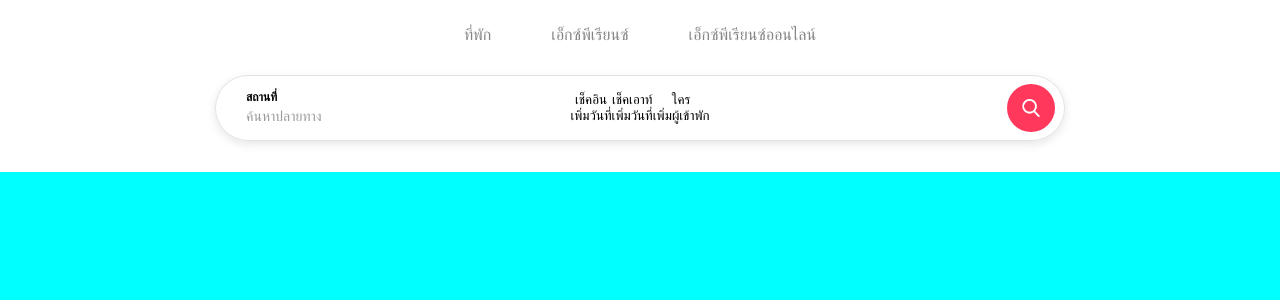
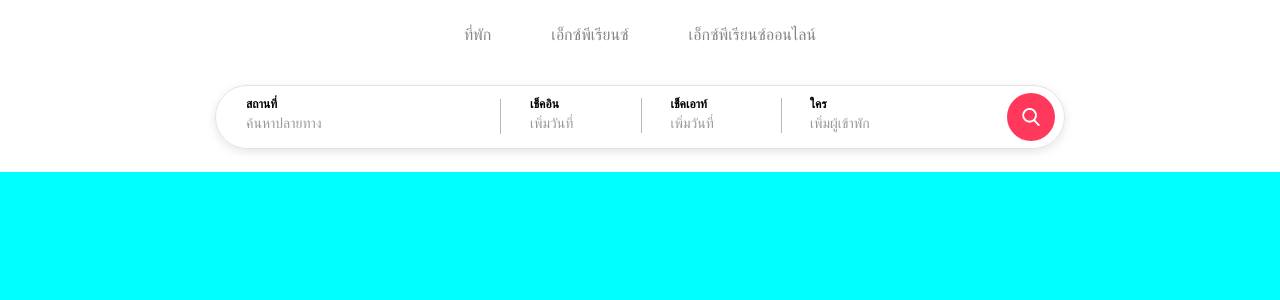
Before and after one commit to pex45210zx/cloneHomepageAirbnb, a React (Vite) app: page / in a window 1280 px wide. Shown: the top 300 px of the page. Built offline with nearby package versions, Linux system fonts and the light colour scheme.

Commit message:
ที่พัก menu search

```diff
--- a/src/components/NavBar.css
+++ b/src/components/NavBar.css
@@ -136,13 +136,15 @@ p.danger {
     padding: 0px 0px;
 }
 
+/*** Search-bar ***/
+
 .search-bar {
     display: flex;
     justify-content: center;
     align-items: center;
     width: 850px;
-    height: 66px;
-    top: 35px;
+    height: 64px;
+    top: 45px;
     background: transparent;
     border: 1px solid #e2e2e2;
     border-radius: 50px;
@@ -165,9 +167,19 @@ p.danger {
     top: -45px;
 }
 
-.search-bar.expanded .search-lo {
+.search-bar.expanded .search-lo,
+.search-bar.expanded .bar-btw1,
+.search-bar.expanded .form-chkinout,
+.search-bar.expanded .search-in,
+.search-bar.expanded .search-out,
+.search-bar.expanded .search-who {
     display: none;
 }
+
+/* .search-bar.expanded:hover {
+    cursor: pointer;
+    box-shadow: 0px 4px 4px rgba(0, 0, 0, 0.1);
+} */
 
 /*** Search-lo ***/
 
@@ -177,14 +189,12 @@ p.danger {
     border-radius: 45px;
     cursor: pointer;
     width: 284px;
-    height: 66px;
+    height: 64px;
     left: 0px;
     position: absolute;
     overflow: hidden;
     z-index: 1;
     padding: 0 20px;
-    margin-right: 10px;
-    transition: all 0.2s linear 0.08s;
 }
 
 .search-lo:hover {
@@ -198,11 +208,7 @@ p.danger {
     position: absolute;
     padding: 0 10px;
     left: 20px;
-    top: 15px;
-}
-
-.search-lo.expanded span {
-    display: none;
+    top: 12px;
 }
 
 .search-lo p {
@@ -212,22 +218,217 @@ p.danger {
     position: absolute;
     padding: 0 10px;
     left: 20px;
-    top: 33px;
+    top: 30px;
 }
 
-.search-lo.expanded p {
+.search-lo.expanded p,
+.search-lo.expanded span {
     display: none;
 }
 
-.bar-btw {
+.bar-btw1 {
     position: absolute;
     width: 1px;
     height: 35px;
-    top: 5px;
-    right: -10px;
+    top: 13px;
     background-color: #b8b8b8;
-    margin: 0 5px;
+    left: 284px;
 }
+
+.search-lo:hover + .bar-btw1 {
+    display: none;
+}
+
+.search-lo.expanded+.bar-btw1 {
+    display: none;
+}
+
+/**Form-Chkinout**/
+
+.form-chkinout {
+    background: transparent;
+    width: 282px;
+    height: 64px;
+    left: 284px;
+    position: absolute;
+    overflow: hidden;
+    z-index: 1;
+    padding: 0 20px;
+    display: flex;
+    justify-content: space-between;
+}
+
+/*** Search-in ***/
+
+.search-in {
+    background: transparent;
+    border: 0px solid rgba(194, 194, 194, 0.5);
+    border-radius: 45px;
+    cursor: pointer;
+    width: 141px;
+    height: 64px;
+    left: 0px;
+    position: absolute;
+    overflow: hidden;
+    z-index: 1;
+    padding: 0 20px;
+}
+
+.search-in:hover {
+    background: #e3e3e3;
+}
+
+.search-in span {
+    font-size: 12px;
+    color: #000;
+    font-weight: bold;
+    position: absolute;
+    padding: 0 10px;
+    left: 20px;
+    top: 12px;
+}
+
+.search-in p {
+    font-size: 14px;
+    color: #9a9a9a;
+    font-weight: 200;
+    position: absolute;
+    padding: 0 10px;
+    left: 20px;
+    top: 30px;
+}
+
+.search-in.expanded p,
+.search-in.expanded span {
+    display: none;
+}
+
+.bar-btw2 {
+    position: absolute;
+    width: 1px;
+    height: 35px;
+    top: 13px;
+    background-color: #b8b8b8;
+    left: 141px;
+}
+
+.search-in:hover ~ .bar-btw2 {
+    display: none;
+}
+
+.search-in.expanded + .bar-btw2 {
+    display: none;
+}
+
+/*** Search-out ***/
+
+.search-out {
+    background: transparent;
+    border: 0px solid rgba(194, 194, 194, 0.5);
+    border-radius: 45px;
+    cursor: pointer;
+    width: 141.5px;
+    height: 64px;
+    right: 0px;
+    position: absolute;
+    overflow: hidden;
+    z-index: 1;
+    padding: 0 20px;
+}
+
+.search-out:hover {
+    background: #e3e3e3;
+}
+
+.search-out span {
+    font-size: 12px;
+    color: #000;
+    font-weight: bold;
+    position: absolute;
+    padding: 0 10px;
+    left: 20px;
+    top: 12px;
+}
+
+.search-out p {
+    font-size: 14px;
+    color: #9a9a9a;
+    font-weight: 200;
+    position: absolute;
+    padding: 0 10px;
+    left: 20px;
+    top: 30px;
+}
+
+.search-out.expanded p,
+.search-out.expanded span {
+    display: none;
+}
+
+.bar-btw3 {
+    position: absolute;
+    width: 1px;
+    height: 35px;
+    top: 13px;
+    background-color: #b8b8b8;
+    right: 0px;
+}
+
+.search-out:hover + .bar-btw3 {
+    display: none;
+}
+
+.search-out.expanded +.bar-btw3 {
+    display: none;
+}
+
+/*** Search-who ***/
+
+.search-who {
+    background: transparent;
+    border: 0px solid rgba(194, 194, 194, 0.5);
+    border-radius: 45px;
+    cursor: pointer;
+    width: 284px;
+    height: 64px;
+    right: 0px;
+    position: absolute;
+    overflow: hidden;
+    z-index: 1;
+    padding: 0 20px;
+}
+
+.search-who:hover {
+    background: #e3e3e3;
+}
+
+.search-who span {
+    font-size: 12px;
+    color: #000;
+    font-weight: bold;
+    position: absolute;
+    padding: 0 10px;
+    left: 20px;
+    top: 12px;
+}
+
+.search-who p {
+    font-size: 14px;
+    color: #9a9a9a;
+    font-weight: 200;
+    position: absolute;
+    padding: 0 10px;
+    left: 20px;
+    top: 30px;
+}
+
+.search-who.expanded p,
+.search-who.expanded span {
+    display: none;
+    z-index: -1;
+}
+
+
 
 /*** Search-butt ***/
 
@@ -243,11 +444,12 @@ p.danger {
     cursor: pointer;
     position: absolute;
     right: 9px;
-    transition: all 0.2s linear 0.08s;
+    z-index: 10;
 }
 
 .search-butt:hover {
     background: #cd2f4c;
+    z-index: -1;
 }
 
 .search-butt.expanded {
--- a/src/components/NavBar.jsx
+++ b/src/components/NavBar.jsx
@@ -41,16 +41,17 @@ export const NavBar = () => {
           </button>
         </form>
         <div className={`search-bar ${scrolled ? 'expanded' : ''}`}>
-          <button className='search-lo' >
+          <button className={`search-lo ${scrolled ? 'expanded' : ''}`}>
             <span>
               สถานที่
             </span>
             <p>
               ค้นหาปลายทาง
             </p>
-            <div className="bar-btw"></div>
           </button>
-          <button className='search-in' >
+            <div className="bar-btw1"></div>
+          <div className="form-chkinout">
+            <button className={`search-in ${scrolled ? 'expanded' : ''}`}>
               <span>
                 เช็คอิน
               </span>
@@ -58,7 +59,8 @@ export const NavBar = () => {
                 เพิ่มวันที่
               </p>
             </button>
-          <button className='search-out' >
+            <div className="bar-btw2"></div>
+            <button className={`search-out ${scrolled ? 'expanded' : ''}`}>
               <span>
                 เช็คเอาท์
               </span>
@@ -66,7 +68,9 @@ export const NavBar = () => {
                 เพิ่มวันที่
               </p>
             </button>
-          <button className='search-who' >
+            <div className="bar-btw3"></div>
+          </div>
+          <button className={`search-who ${scrolled ? 'expanded' : ''}`}>
             <span>
               ใคร
             </span>
```
Lines whose indentation alone changed are shown as unchanged.
